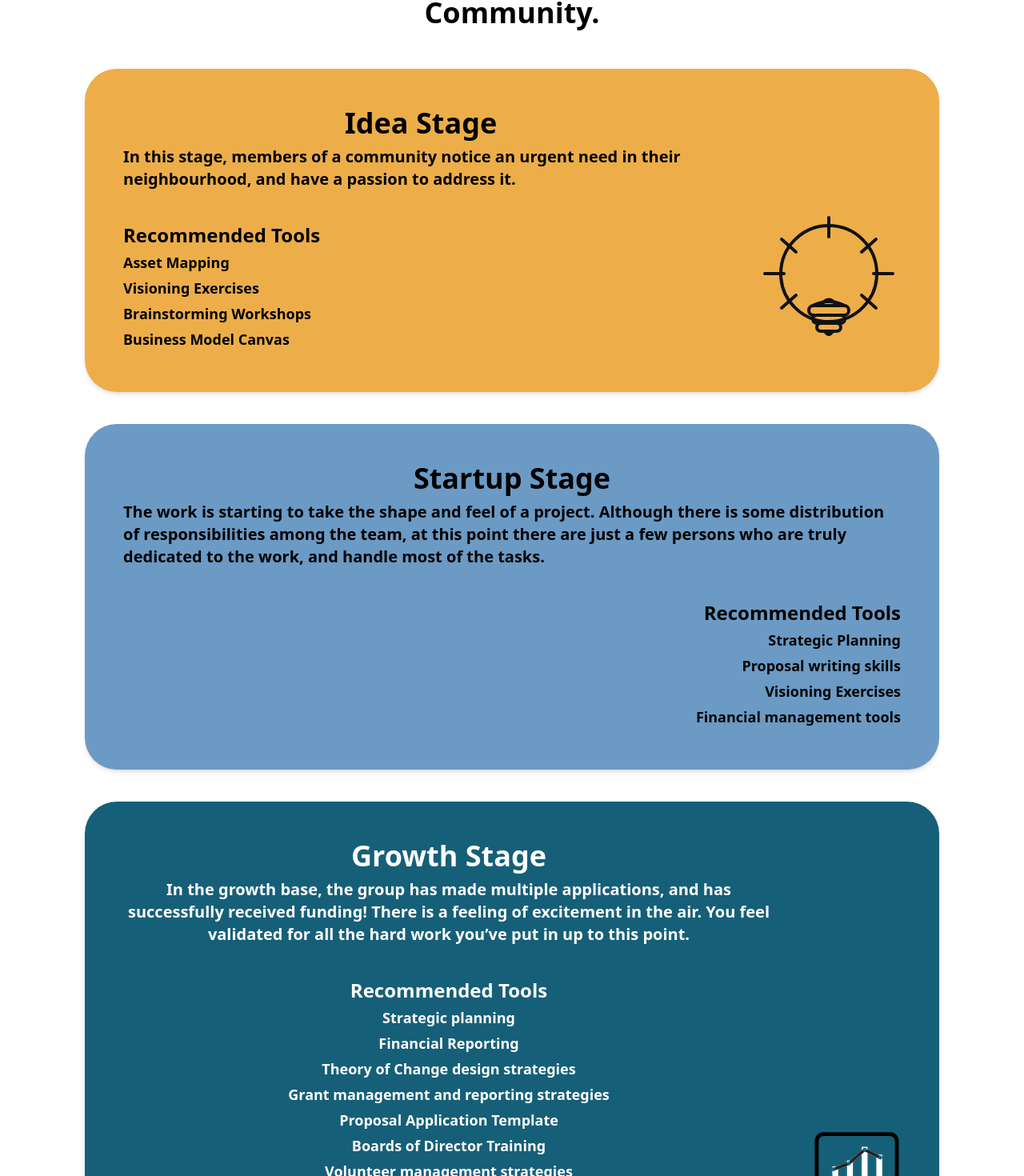
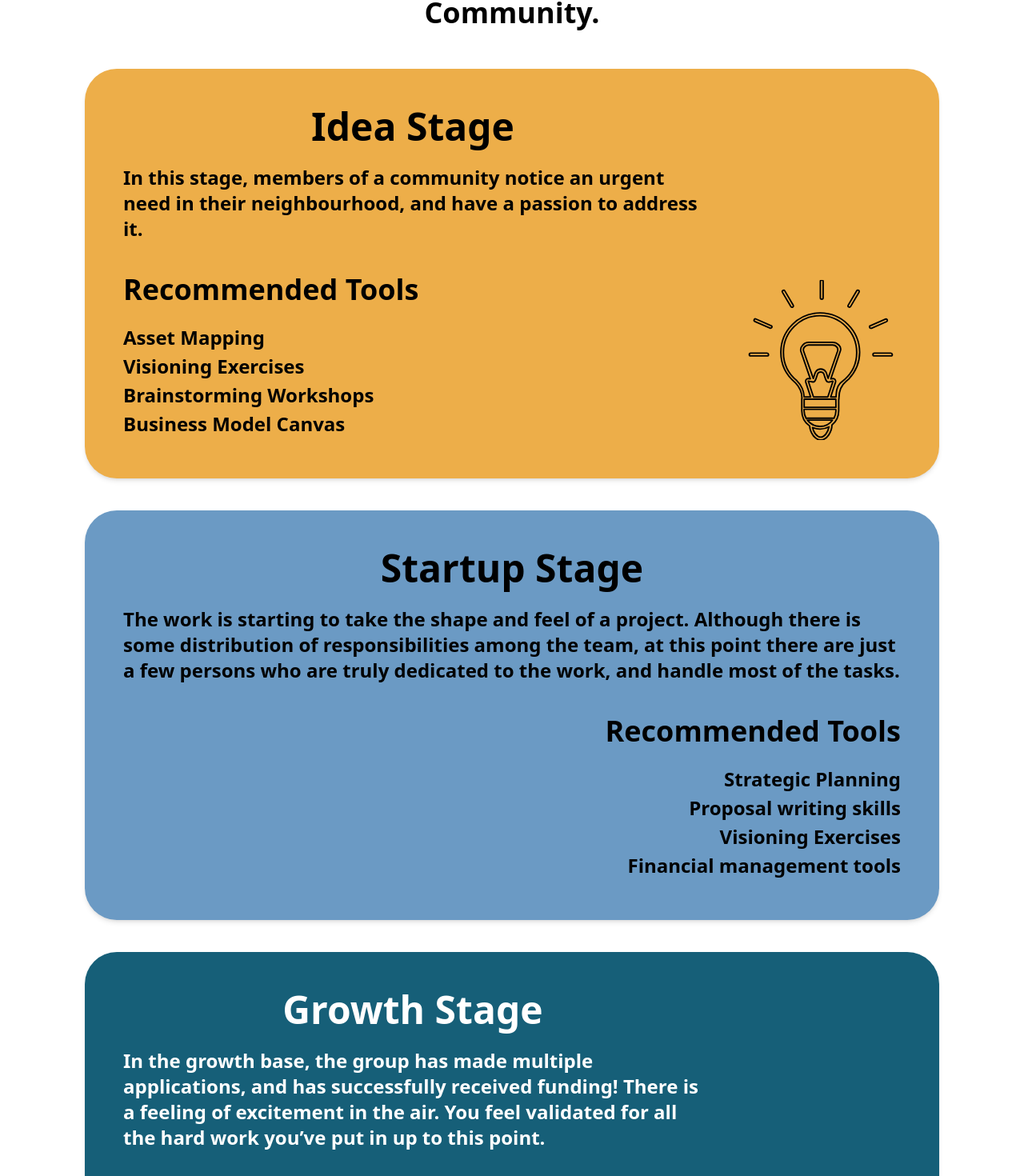
Before and after one commit to Santosharawn7/street-level-entreprenuers, a React (Vite) app: page /tools in a window 1280 px wide. Shown: the part 668-2138 px from the top of the page at 80% size. Built offline with nearby package versions, Linux system fonts and the light colour scheme.

Commit message:
Two Tools Page Finished

```diff
--- a/src/components/FeaturedGrid/index.jsx
+++ b/src/components/FeaturedGrid/index.jsx
@@ -76,7 +76,7 @@ const FeaturedGrid = () => (
             key={idx}
             className="
               bg-white
-              rounded-2xl
+              rounded-xl
               border border-gray-200
               shadow-2xl
               flex flex-col
--- a/src/pages/BusinessToolsPage.jsx
+++ b/src/pages/BusinessToolsPage.jsx
@@ -1,26 +1,190 @@
-import React from 'react'
+import React from "react";
 
-import ToolsSection from '../components/ToolsSection';
+const STAGE_CARDS = [
+  {
+    title: "Idea Stage",
+    bg: "bg-[#EDAE49]",
+    text: "The birth of every business begins when you first identify a problem, then offer a viable, affordable solution.",
+    tools: [
+      "Brainstorming Tools",
+      "Value Proposition Tools",
+      "Mission, Vision, Objective Creation Tools",
+      "Business Model Canvas",
+    ],
+    iconAlign: "items-end",
+    textAlign: "text-left",
+    corner: "rounded-[40px]",
+  },
+  {
+    title: "Startup Stage",
+    bg: "bg-[#6B9AC4]",
+    text: "You have started to narrow down your business model to a few different options, and which have the greatest chance for success. Now you need to test them - by getting feedback from your consumers.",
+    tools: [
+      "Business Plan template",
+      "Pitch Deck",
+      "Minimum Viable Product Tool",
+      "Sales funnel and forecast chart",
+      "Financial Ratio Calculators",
+      "Business Registration in Canada",
+      "Trademark registration in Canada",
+    ],
+    icon: null,
+    toolsRight: true,
+    textAlign: "text-left",
+    corner: "rounded-[40px]",
+  },
+  {
+    title: "Growth Stage",
+    bg: "bg-[#165F78]",
+    text: "Your business is now starting to gain momentum, and customer growth is increasing rapidly. Your business is generating revenue and consistently gaining more customers. Your business reaches ‘breakeven’ point - the point where your business begins to make a profit.",
+    tools: [
+      "Business Plan template",
+      "Strategic Plan template",
+      "Operational Strategy template",
+      "Financial Ratio Calculators",
+    ],
+    icon: (
+      // Chart SVG
+      <svg
+        preserveAspectRatio="xMidYMid meet"
+        data-bbox="43.5 62 113 76.001"
+        viewBox="43.5 62 113 76.001"
+        height="200"
+        width="200"
+        xmlns="http://www.w3.org/2000/svg"
+        data-type="color"
+        role="presentation"
+        aria-hidden="true"
+        aria-label=""
+      >
+        <g>
+          <path
+            d="M153.128 131.287H127.49c.007-.065.021-.129.021-.196V86.632c0-.061-.013-2.362-.019-2.421l-3.872 1.901v44.979c0 .067.013.131.021.196h-14.004c.007-.062.02-.122.02-.185V92.908l-3.89 1.91v36.283c0 .064.013.123.02.185H91.802V101.28l-.653.32a3.377 3.377 0 0 1-3.237-.146v29.833H72.599V95.213l-3.89 2.222v33.852H50.245v-22.324l.554-1.235.226-2.402.104-3.283-.883-.82V65.357c0-1.854-1.51-3.357-3.373-3.357S43.5 63.503 43.5 65.357v69.287a3.365 3.365 0 0 0 3.373 3.357h106.255c1.863 0 3.372-1.503 3.372-3.357s-1.51-3.357-3.372-3.357z"
+            fill="#000000"
+            data-color="1"
+          ></path>
+          <path
+            d="M146.656 72.912a3.373 3.373 0 0 0-2.5-1.727l-16.769-2.327a3.374 3.374 0 0 0-3.25 1.43 3.342 3.342 0 0 0-.158 3.534l3.029 5.383-33.93 16.66.119-13.345a3.352 3.352 0 0 0-1.669-2.926 3.383 3.383 0 0 0-3.382-.014l-37.901 21.644v7.74L68.709 98.42l3.89-2.222L86.4 88.316l-.115 12.942a3.352 3.352 0 0 0 1.579 2.872c.015.01.033.013.048.022a3.377 3.377 0 0 0 3.237.146l.653-.32 13.964-6.856 3.89-1.91 13.964-6.856 3.872-1.901 2.817-1.383 3.38 6.006a3.374 3.374 0 0 0 3.062 1.714 3.374 3.374 0 0 0 2.932-1.925l7.06-14.927a3.35 3.35 0 0 0-.087-3.028zm-10.286 9.194l-.005-.009.012-.006-.007.015z"
+            fill="#FFFFFF"
+            data-color="2"
+          ></path>
+        </g>
+      </svg>
+    ),
+    iconAlign: "items-end",
+    textAlign: "text-left",
+    textWhite: "text-white",
+    corner: "rounded-[40px]",
+  },
+  {
+    title: "Sustainability Stage",
+    bg: "bg-[#002642]",
+    text: "You have a solid team in place, and an established customer base. Sales and profits have reached an all-time high and you’ve amassed a wealth of information on the market. Sales may start to plateau or decline.",
+    tools: [
+      "Strategic Plan template (updated)",
+      "Competitive Analysis (revised from business plan)",
+      "Business Model Canvas / MVP (for new potential market expansion)",
+    ],
+    icon: null,
+    toolsRight: true,
+    textAlign: "text-left",
+    textWhite: "text-white",
+    corner: "rounded-[40px]",
+  },
+  {
+    title: "Succession (Decline) Stage",
+    bg: "bg-[#EDAE49]",
+    text: "Sales and profits have begun to steadily decline. You can try to diversify, sell the business, or close down.",
+    tools: [
+      "Brainstorming Tools",
+      "Value Proposition Tools",
+      "Mission, Vision, Objective Creation Tools",
+      "Business Model Canvas",
+    ],
+    iconAlign: "items-end",
+    textAlign: "text-left",
+    corner: "rounded-[40px]",
+  },
+];
 
-const BusinessToolsPage = () => {
+export default function BuinessToolsPage() {
   return (
-    <div className="pt-20">
-      <section className="py-20 bg-sle-navy text-white">
-        <div className="container mx-auto px-4">
-          <div className="max-w-4xl mx-auto text-center">
-            <h1 className="text-4xl md:text-6xl font-bold mb-6 font-poppins">
-              Business Tools
-            </h1>
-            <p className="text-xl font-open-sans opacity-90">
-              Practical tools and templates to help you start and grow your business
-            </p>
-          </div>
+    <div className=" pb-24 min-h-screen bg-white">
+      {/* Header */}
+      <section className="py-20 bg-[#032944] text-white">
+        <div className="max-w-6xl mx-auto  text-center">
+          <h1 className="text-4xl md:!text-6xl font-bold font-poppins mb-4">
+            Street-Level Tools for Entrepreneurs
+          </h1>
         </div>
       </section>
+      <div className="text-black text-center my-12">
+        <h2 className="font-extrabold text-2xl md:text-5xl mb-6 font-poppins">
+          Tools for each stage of the Business Life Cycle
+        </h2>
+        <div className="font-extrabold text-lg md:text-4xl font-open-sans max-w-5xl mx-auto leading-tight">
+          Get the resources you need to grow your Business.
+          <br className="hidden md:inline" />
+        </div>
+      </div>
 
-      <ToolsSection />
+      {/* Stage Cards */}
+      <div className="flex flex-col gap-10 mt-12 max-w-[1100px] mx-auto px-4">
+        {STAGE_CARDS.map((stage, idx) => (
+          <div
+            key={stage.title}
+            className={`${stage.bg} ${
+              stage.corner
+            } flex flex-col  md:flex-row justify-between p-10 md:p-12 ${
+              stage.textWhite || "text-black"
+            } shadow-md`}
+            style={{ minHeight: 280 }}
+          >
+            <div
+              className={`flex-1 flex flex-col justify-between ${stage.textAlign}`}
+            >
+              <div>
+                <h2 className="text-3xl md:text-5xl text-center font-extrabold font-poppins mb-6">
+                  {stage.title}
+                </h2>
+                <p className="text-2xl font-semibold mb-5 font-open-sans">
+                  {stage.text}
+                </p>
+              </div>
+              <div
+                className={`mt-5 ${
+                  stage.toolsRight ? "md:text-right md:items-end" : ""
+                }`}
+              >
+                <span className="block font-extrabold text-4xl font-poppins mb-6">
+                  Recommended Tools
+                </span>
+                <ul className="mt-0">
+                  {stage.tools.map((t, i) => (
+                    <li
+                      key={i}
+                      className={`font-bold font-open-sans text-2xl mb-1 ${
+                        stage.toolsRight ? "md:text-right" : ""
+                      }`}
+                    >
+                      {t}
+                    </li>
+                  ))}
+                </ul>
+              </div>
+            </div>
+            {stage.icon && (
+              <div
+                className={`flex flex-col justify-end ml-0 md:ml-12 mt-8 md:mt-0 ${
+                  stage.iconAlign || ""
+                }`}
+              >
+                {stage.icon}
+              </div>
+            )}
+          </div>
+        ))}
+      </div>
     </div>
   );
-};
-
-export default BusinessToolsPage;
+}
--- a/src/pages/ToolsPage.jsx
+++ b/src/pages/ToolsPage.jsx
@@ -15,78 +15,33 @@ const STAGE_CARDS = [
       // Lightbulb SVG
       <svg
         xmlns="http://www.w3.org/2000/svg"
-  width="180"
-  height="180"
-  viewBox="0 0 180 180"
+        viewBox="28 19.5 144.1 161.2"
+        width="200"
+        height="200"
+        stroke="#000"
         fill="none"
+        strokeWidth="1.5"
+        strokeLinecap="round"
+        strokeLinejoin="round"
       >
-  <ellipse
-    cx="90"
-    cy="80"
-    rx="60"
-    ry="60"
-    stroke="#111"
-    stroke-width="4"
-    fill="none"
-  />
-  <path
-    d="M70 120 Q90 110 110 120"
-    stroke="#111"
-    stroke-width="4"
-    fill="none"
-  />
-  <path
-    d="M80 120 Q90 105 100 120"
-    stroke="#111"
-    stroke-width="4"
-    fill="none"
-  />
-  <rect
-    x="65"
-    y="120"
-    width="50"
-    height="12"
-    rx="6"
-    stroke="#111"
-    stroke-width="4"
-    fill="none"
-  />
-  <rect
-    x="70"
-    y="132"
-    width="40"
-    height="10"
-    rx="5"
-    stroke="#111"
-    stroke-width="4"
-    fill="none"
-  />
-  <rect
-    x="75"
-    y="142"
-    width="30"
-    height="10"
-    rx="5"
-    stroke="#111"
-    stroke-width="4"
-    fill="none"
-  />
-  <path
-    d="M85 152 Q90 160 95 152"
-    stroke="#111"
-    stroke-width="4"
-    fill="none"
-  />
-  <line x1="90" y1="10" x2="90" y2="34" stroke="#111" stroke-width="4" stroke-linecap="round" />
-  <line x1="31" y1="37" x2="49" y2="53" stroke="#111" stroke-width="4" stroke-linecap="round" />
-  <line x1="10" y1="80" x2="34" y2="80" stroke="#111" stroke-width="4" stroke-linecap="round" />
-  <line x1="31" y1="123" x2="49" y2="107" stroke="#111" stroke-width="4" stroke-linecap="round" />
-  <line x1="149" y1="37" x2="131" y2="53" stroke="#111" stroke-width="4" stroke-linecap="round" />
-  <line x1="170" y1="80" x2="146" y2="80" stroke="#111" stroke-width="4" stroke-linecap="round" />
-  <line x1="149" y1="123" x2="131" y2="107" stroke="#111" stroke-width="4" stroke-linecap="round" />
+        <g>
+          <path d="M101 38.9c.8 0 1.4-.6 1.4-1.4V20.9c0-.8-.6-1.4-1.4-1.4s-1.4.6-1.4 1.4v16.6c0 .8.7 1.4 1.4 1.4z" />
+          <path d="M69.9 46.3c.3.4.7.7 1.2.7.2 0 .5-.1.7-.2.6-.4.9-1.2.5-1.9l-8.5-14.4c-.4-.7-1.2-.9-1.9-.5-.6.4-.9 1.2-.5 1.9l8.5 14.4z" />
+          <path d="M46 93.2H29.4c-.8 0-1.4.6-1.4 1.4s.6 1.4 1.4 1.4H46c.8 0 1.4-.6 1.4-1.4-.1-.8-.7-1.4-1.4-1.4z" />
+          <path d="M50 65.5l-15.3-6.7c-.7-.3-1.5 0-1.8.7s0 1.5.7 1.8L48.9 68c.2.1.4.1.5.1.5 0 1-.3 1.3-.8.3-.7 0-1.5-.7-1.8z" />
+          <path d="M128.2 46.7c.2.1.5.2.7.2.5 0 .9-.2 1.2-.7l8.5-14.4c.4-.6.2-1.5-.5-1.9-.6-.4-1.5-.2-1.9.5l-8.5 14.4c-.4.7-.2 1.5.5 1.9z" />
+          <path d="M170.6 93.2H154c-.7 0-1.4.6-1.4 1.4s.6 1.4 1.4 1.4h16.7c.7 0 1.4-.6 1.4-1.4-.1-.7-.7-1.4-1.5-1.4z" />
+          <path d="M167 59.6c-.3-.7-1.1-1-1.8-.7L150 65.6c-.7.3-1 1.1-.7 1.8.2.5.7.8 1.3.8.2 0 .4 0 .5-.1l15.3-6.7c.6-.4.9-1.2.6-1.8z" />
+          <path d="M99.4 52.7c-21.8 0-39.6 17.7-39.6 39.6 0 11.9 5.3 23 14.4 30.5 4.2 4.3 6.9 9.9 6.9 15.9h-.2v12.5c0 6.4 3.1 12 7.9 15.4.5 6.6 5.3 14.1 11.2 14.1 6.2 0 11.2-8.2 11.3-15.1 4.2-3.4 6.8-8.6 6.8-14.5v-11.6h.2v-.9c0-6.6 2.1-12.8 7.2-16.9l2.7-2.4c6.9-7.3 11-16.9 11-27-.2-21.9-18-39.6-39.8-39.6z" />
+          <path d="M99.9 177.8c-3.8 0-7.2-4.9-8.2-9.7 2.3 1 4.8 1.6 7.6 1.6 3.3 0 6.4-.8 9-2.3-.9 5.1-4.4 10.4-8.4 10.4z" />
+          <path d="M99.2 167c-5.2 0-9.8-2.5-12.7-6.3h25.3c-2.8 3.9-7.4 6.3-12.6 6.3z" />
+          <path d="M115.3 151.1c0 2.7-.7 5.3-1.9 7.6H85.5v.6c-1.4-2.4-2.3-5.2-2.3-8.2v-1.3h31.9l.2 1.3z" />
+          <path d="M115.3 147.8h-32v-8.2h31.9l.1 8.2z" />
+          <path d="M96.2 116c.3-.8.6-1.9.7-2.1l.4-.6c1-1.5 4.3-1.5 5.3 0l.4.6c.1.2.4 1.3.7 2.1 1.3 4.2 2.1 6.5 3.9 6.4 1.2-.1 2.2-.4 3.1-.6.6-.2 1.5-.4 1.6-.3 0 .1 0 .2-.1.4l-5.1 15.5H92.7l-5.1-15.5c-.1-.2-.1-.4-.2-.5.3-.1 1.1.2 1.7.3.9.2 2 .5 3.1.6 1.9.2 2.7-2.1 4-6.3z" />
+          <path d="M82.7 91c-1.1-3.2 2.3-6 4.9-6H112c2.7 0 5.9 2.2 5 6l-9.6 27.6c-.4-1.1-.9-2.6-1.1-3.5-.5-1.6-.7-2.3-1-2.8l-.4-.6c-1-1.5-2.8-2.5-4.9-2.5s-3.9.9-4.9 2.5l-.4.6c-.3.4-.5 1.2-1 2.8-.3.9-.8 2.5-1.2 3.6L82.7 91z" />
+          <path d="M124.1 119.7l-4.3 3.5c-3.9 4.2-4.1 8.4-4.4 14.2H110l4.8-14.6c.2-.6.2-1.1.2-1.6-.1-.9-.5-1.5-1.1-2-1.1-.7-2.4-.4-3.8 0l9.8-28.7c1.3-4.3-3.6-8.2-7.9-8.2H87.6c-4.2 0-8.7 4.3-7.7 8.9l9.6 27.9c-1.3-.3-2.6-.6-3.6.1-.6.4-1 1.1-1.1 1.9-.1.7 0 1.2.2 1.7l4.8 14.6h-6.5c-.3-6.2-2.9-12.1-7.4-16.5-8.6-7.1-13.5-17.4-13.5-28.5 0-20.3 16.6-36.9 36.9-36.9s36.9 16.5 36.9 36.9c.1 10.3-4.4 20.3-12.1 27.3z" />
+        </g>
       </svg>
-
-
     ),
     iconAlign: "items-end",
     textAlign: "text-left",
@@ -122,22 +77,34 @@ const STAGE_CARDS = [
     ],
     icon: (
       // Chart SVG
-      <svg width="110" height="70" viewBox="0 0 90 56" fill="none" xmlns="http://www.w3.org/2000/svg">
-        <rect x="4" y="4" width="82" height="48" rx="7" stroke="#000" strokeWidth="4"/>
-        <rect x="19" y="36" width="8" height="12" fill="#fff" stroke="#18647b" strokeWidth="2"/>
-        <rect x="34" y="30" width="8" height="18" fill="#fff" stroke="#18647b" strokeWidth="2"/>
-        <rect x="49" y="16" width="8" height="32" fill="#fff" stroke="#18647b" strokeWidth="2"/>
-        <rect x="64" y="24" width="8" height="24" fill="#fff" stroke="#18647b" strokeWidth="2"/>
-        <polyline points="21,40 37,34 53,20 69,28" fill="none" stroke="#fff" strokeWidth="3"/>
-        <polyline points="21,40 37,34 53,20 69,28" fill="none" stroke="#222" strokeWidth="3"/>
-        <circle cx="21" cy="40" r="2" fill="#18647b" />
-        <circle cx="37" cy="34" r="2" fill="#18647b" />
-        <circle cx="53" cy="20" r="2" fill="#18647b" />
-        <circle cx="69" cy="28" r="2" fill="#18647b" />
+      <svg
+        preserveAspectRatio="xMidYMid meet"
+        data-bbox="43.5 62 113 76.001"
+        viewBox="43.5 62 113 76.001"
+        height="200"
+        width="200"
+        xmlns="http://www.w3.org/2000/svg"
+        data-type="color"
+        role="presentation"
+        aria-hidden="true"
+        aria-label=""
+      >
+        <g>
+          <path
+            d="M153.128 131.287H127.49c.007-.065.021-.129.021-.196V86.632c0-.061-.013-2.362-.019-2.421l-3.872 1.901v44.979c0 .067.013.131.021.196h-14.004c.007-.062.02-.122.02-.185V92.908l-3.89 1.91v36.283c0 .064.013.123.02.185H91.802V101.28l-.653.32a3.377 3.377 0 0 1-3.237-.146v29.833H72.599V95.213l-3.89 2.222v33.852H50.245v-22.324l.554-1.235.226-2.402.104-3.283-.883-.82V65.357c0-1.854-1.51-3.357-3.373-3.357S43.5 63.503 43.5 65.357v69.287a3.365 3.365 0 0 0 3.373 3.357h106.255c1.863 0 3.372-1.503 3.372-3.357s-1.51-3.357-3.372-3.357z"
+            fill="#000000"
+            data-color="1"
+          ></path>
+          <path
+            d="M146.656 72.912a3.373 3.373 0 0 0-2.5-1.727l-16.769-2.327a3.374 3.374 0 0 0-3.25 1.43 3.342 3.342 0 0 0-.158 3.534l3.029 5.383-33.93 16.66.119-13.345a3.352 3.352 0 0 0-1.669-2.926 3.383 3.383 0 0 0-3.382-.014l-37.901 21.644v7.74L68.709 98.42l3.89-2.222L86.4 88.316l-.115 12.942a3.352 3.352 0 0 0 1.579 2.872c.015.01.033.013.048.022a3.377 3.377 0 0 0 3.237.146l.653-.32 13.964-6.856 3.89-1.91 13.964-6.856 3.872-1.901 2.817-1.383 3.38 6.006a3.374 3.374 0 0 0 3.062 1.714 3.374 3.374 0 0 0 2.932-1.925l7.06-14.927a3.35 3.35 0 0 0-.087-3.028zm-10.286 9.194l-.005-.009.012-.006-.007.015z"
+            fill="#FFFFFF"
+            data-color="2"
+          ></path>
+        </g>
       </svg>
     ),
     iconAlign: "items-end",
-    textAlign: "text-center",
+    textAlign: "text-left",
     textWhite: "text-white",
     corner: "rounded-[40px]",
   },
@@ -168,10 +135,23 @@ const STAGE_CARDS = [
     ],
     icon: (
       // Laptop SVG
-      <svg width="110" height="70" viewBox="0 0 100 60" fill="none" xmlns="http://www.w3.org/2000/svg">
-        <rect x="10" y="10" width="80" height="34" rx="4" fill="#3e74a0" stroke="#222" strokeWidth="3"/>
-        <rect x="6" y="46" width="88" height="8" rx="2" fill="#92b2d5" stroke="#222" strokeWidth="3"/>
-        <rect x="27" y="16" width="46" height="20" rx="2" fill="#fff" />
+      <svg
+        xmlns="http://www.w3.org/2000/svg"
+        viewBox="20 50.7 160 95.1"
+        width="200"
+        height="200"
+        preserveAspectRatio="xMidYMid meet"
+      >
+        <g>
+          {/* Laptop screen */}
+          <path d="M151.9 56.4v78.2H48.1V56.4h103.8z" fill="#192a88" />
+
+          {/* Laptop border and keyboard */}
+          <path
+            d="M155.8 132V50.7H44.2V132L20 140.3v5.5h160v-5.5l-24.2-8.3zm-7.5-.1H51.7V59.1h96.6v72.8z"
+            fill="#6B9AC4"
+          />
+        </g>
       </svg>
     ),
     iconAlign: "items-end",
@@ -189,7 +169,6 @@ export default function ToolsPage() {
           <h1 className="text-4xl md:!text-7xl font-bold font-poppins mb-4">
             Street-Level Tools for Community Leaders
           </h1>
-
         </div>
       </section>
       <div className="text-black text-center my-12">
@@ -197,7 +176,8 @@ export default function ToolsPage() {
           Tools for each stage of the Nonprofit Life Cycle
         </h2>
         <div className="font-extrabold text-lg md:text-4xl font-open-sans max-w-5xl mx-auto leading-tight">
-    Get the resources you need to make a difference in your<br className="hidden md:inline" /> Community.
+          Get the resources you need to make a difference in your
+          <br className="hidden md:inline" /> Community.
         </div>
       </div>
 
@@ -206,21 +186,39 @@ export default function ToolsPage() {
         {STAGE_CARDS.map((stage, idx) => (
           <div
             key={stage.title}
-            className={`${stage.bg} ${stage.corner} flex flex-col  md:flex-row justify-between p-10 md:p-12 ${stage.textWhite || "text-black"} shadow-md`}
+            className={`${stage.bg} ${
+              stage.corner
+            } flex flex-col  md:flex-row justify-between p-10 md:p-12 ${
+              stage.textWhite || "text-black"
+            } shadow-md`}
             style={{ minHeight: 280 }}
           >
-            <div className={`flex-1 flex flex-col justify-between ${stage.textAlign}`}>
+            <div
+              className={`flex-1 flex flex-col justify-between ${stage.textAlign}`}
+            >
               <div>
-                <h2 className="text-3xl md:text-4xl text-center font-extrabold font-poppins mb-2">{stage.title}</h2>
-                <p className="text-xl font-semibold mb-5 font-open-sans">{stage.text}</p>
+                <h2 className="text-3xl md:text-5xl text-center font-extrabold font-poppins mb-6">
+                  {stage.title}
+                </h2>
+                <p className="text-2xl font-semibold mb-5 font-open-sans">
+                  {stage.text}
+                </p>
               </div>
-              <div className={`mt-5 ${stage.toolsRight ? "md:text-right md:items-end" : ""}`}>
-                <span className="block font-bold text-2xl font-poppins mb-1">Recommended Tools</span>
+              <div
+                className={`mt-5 ${
+                  stage.toolsRight ? "md:text-right md:items-end" : ""
+                }`}
+              >
+                <span className="block font-extrabold text-4xl font-poppins mb-6">
+                  Recommended Tools
+                </span>
                 <ul className="mt-0">
                   {stage.tools.map((t, i) => (
                     <li
                       key={i}
-                      className={`font-bold font-open-sans text-lg mb-1 ${stage.toolsRight ? "md:text-right" : ""}`}
+                      className={`font-bold font-open-sans text-2xl mb-1 ${
+                        stage.toolsRight ? "md:text-right" : ""
+                      }`}
                     >
                       {t}
                     </li>
@@ -229,7 +227,11 @@ export default function ToolsPage() {
               </div>
             </div>
             {stage.icon && (
-              <div className={`flex flex-col justify-end ml-0 md:ml-12 mt-8 md:mt-0 ${stage.iconAlign || ""}`}>
+              <div
+                className={`flex flex-col justify-end ml-0 md:ml-12 mt-8 md:mt-0 ${
+                  stage.iconAlign || ""
+                }`}
+              >
                 {stage.icon}
               </div>
             )}
```
Lines whose indentation alone changed are shown as unchanged.
